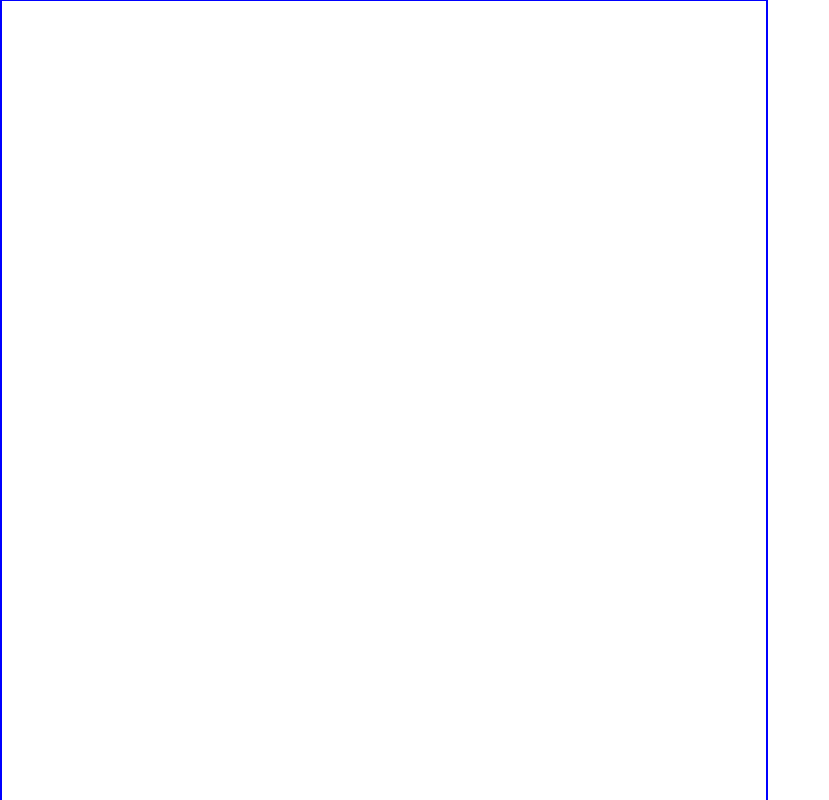
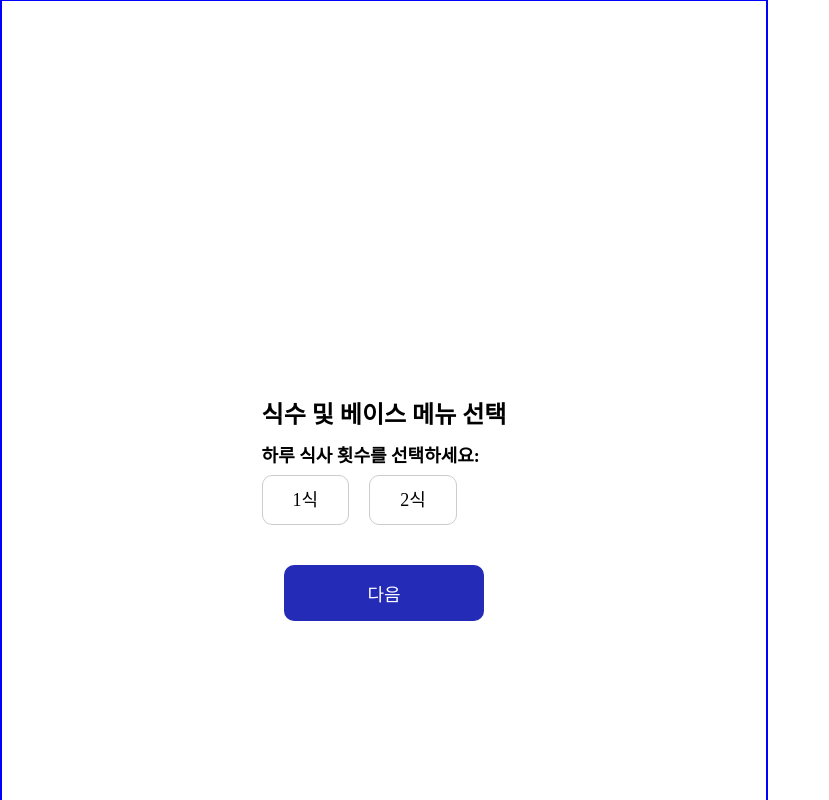
Before and after one commit to edenLeSIK/trainersmeal, a React (Vite) app: page /meal in a window 1280 px wide. Before the commit this address had no page. Shown: the top 800 px of the page, without its empty margins (0-829 px from the left). Built offline with nearby package versions, Linux system fonts and the light colour scheme.

Commit message:
modify file name

```diff
--- a/src/App.tsx
+++ b/src/App.tsx
@@ -4,6 +4,7 @@ import Home from "./pages/Member";
 import Login from "./pages/Login";
 import Register from "./pages/Register";
 import Bia from "./pages/Bia";
+import Meal from "./pages/Meal";
 import GlobalStyle from "./GlobalStyle";
 
 function App() {
@@ -16,6 +17,7 @@ function App() {
         <Route path="/login" element={<Login />} />
         <Route path="/register" element={<Register />} />
         <Route path="/bia" element={<Bia />} />
+        <Route path="/meal" element={<Meal />} />
       </Routes>
     </Router>
   );
--- /dev/null
+++ b/src/pages/Meal.tsx
@@ -0,0 +1,211 @@
+import React, { useState } from "react";
+import { useNavigate } from "react-router-dom";
+import styled from "styled-components";
+import Button from "../components/ui/Button";
+
+const Meal: React.FC = () => {
+  const [mealCount, setMealCount] = useState<number | null>(null);
+  const [week1Meal1, setWeek1Meal1] = useState<string>("");
+  const [week1Meal2, setWeek1Meal2] = useState<string>("");
+  const [week2Meal1, setWeek2Meal1] = useState<string>("");
+  const [week2Meal2, setWeek2Meal2] = useState<string>("");
+  const navigate = useNavigate();
+
+  const handleNext = () => {
+    if (mealCount === null) {
+      alert("식사 횟수를 선택하세요.");
+      return;
+    }
+
+    const selectedMenus = [
+      week1Meal1,
+      week1Meal2,
+      week2Meal1,
+      week2Meal2,
+    ].filter((menu) => menu);
+
+    if (
+      (mealCount === 1 && selectedMenus.length !== 2) ||
+      (mealCount === 2 && selectedMenus.length !== 4)
+    ) {
+      alert(
+        `식사 횟수에 맞게 ${
+          mealCount === 1 ? "2개" : "4개"
+        }의 메뉴를 선택하세요.`
+      );
+      return;
+    }
+
+    console.log("Selected meal count:", mealCount);
+    console.log("Selected menus:", selectedMenus);
+
+    navigate("/diet-selection");
+  };
+
+  return (
+    <Container>
+      <h2>식수 및 베이스 메뉴 선택</h2>
+      <div className="meal-selection">
+        <label>하루 식사 횟수를 선택하세요:</label>
+        <div className="card-selection">
+          <div
+            className={`card ${mealCount === 1 ? "selected" : ""}`}
+            onClick={() => setMealCount(1)}
+          >
+            1식
+          </div>
+          <div
+            className={`card ${mealCount === 2 ? "selected" : ""}`}
+            onClick={() => setMealCount(2)}
+          >
+            2식
+          </div>
+        </div>
+      </div>
+      {mealCount !== null && (
+        <>
+          <div className="menu-selection">
+            <label>1주차 1식:</label>
+            <select
+              value={week1Meal1}
+              onChange={(e) => setWeek1Meal1(e.target.value)}
+            >
+              <option value="">메뉴를 선택하세요</option>
+              {["밸런스A", "밸런스B", "다이어트A", "다이어트B"].map((menu) => (
+                <option key={menu} value={menu}>
+                  {menu}
+                </option>
+              ))}
+            </select>
+          </div>
+          {mealCount === 2 && (
+            <div className="menu-selection">
+              <label>1주차 2식:</label>
+              <select
+                value={week1Meal2}
+                onChange={(e) => setWeek1Meal2(e.target.value)}
+              >
+                <option value="">메뉴를 선택하세요</option>
+                {["밸런스A", "밸런스B", "다이어트A", "다이어트B"].map(
+                  (menu) => (
+                    <option key={menu} value={menu}>
+                      {menu}
+                    </option>
+                  )
+                )}
+              </select>
+            </div>
+          )}
+          <div className="menu-selection">
+            <label>2주차 1식:</label>
+            <select
+              value={week2Meal1}
+              onChange={(e) => setWeek2Meal1(e.target.value)}
+            >
+              <option value="">메뉴를 선택하세요</option>
+              {["밸런스A", "밸런스B", "다이어트A", "다이어트B"].map((menu) => (
+                <option key={menu} value={menu}>
+                  {menu}
+                </option>
+              ))}
+            </select>
+          </div>
+          {mealCount === 2 && (
+            <div className="menu-selection">
+              <label>2주차 2식:</label>
+              <select
+                value={week2Meal2}
+                onChange={(e) => setWeek2Meal2(e.target.value)}
+              >
+                <option value="">메뉴를 선택하세요</option>
+                {["밸런스A", "밸런스B", "다이어트A", "다이어트B"].map(
+                  (menu) => (
+                    <option key={menu} value={menu}>
+                      {menu}
+                    </option>
+                  )
+                )}
+              </select>
+            </div>
+          )}
+        </>
+      )}
+      <Button text="다음" onClick={handleNext} color="main" />
+    </Container>
+  );
+};
+
+export default Meal;
+
+const Container = styled.div`
+  display: flex;
+  flex-direction: column;
+  align-items: center;
+  padding: 20px;
+  max-width: 500px;
+  margin: 0 auto;
+
+  h2 {
+    margin-bottom: 20px;
+    font-size: 24px;
+  }
+
+  .meal-selection {
+    display: flex;
+    flex-direction: column;
+    margin-bottom: 20px;
+    width: 100%;
+
+    label {
+      margin-bottom: 10px;
+      font-weight: bold;
+      font-size: 18px;
+    }
+
+    .card-selection {
+      display: flex;
+      gap: 20px;
+
+      .card {
+        padding: 15px 30px;
+        font-size: 18px;
+        border: 1px solid #ccc;
+        border-radius: 10px;
+        cursor: pointer;
+        text-align: center;
+
+        &.selected {
+          border-color: #007bff;
+          background-color: #007bff;
+          color: #fff;
+        }
+      }
+    }
+  }
+
+  .menu-selection {
+    display: flex;
+    flex-direction: column;
+    margin-bottom: 20px;
+    width: 100%;
+
+    label {
+      margin-bottom: 10px;
+      font-weight: bold;
+      font-size: 18px;
+    }
+
+    select {
+      padding: 15px;
+      font-size: 18px;
+      border-radius: 5px;
+      border: 1px solid #ccc;
+    }
+  }
+
+  button {
+    margin-top: 20px;
+    padding: 15px 30px;
+    font-size: 18px;
+  }
+`;
```
Also changed, not shown: src/pages/MealSelection.tsx (deleted).
